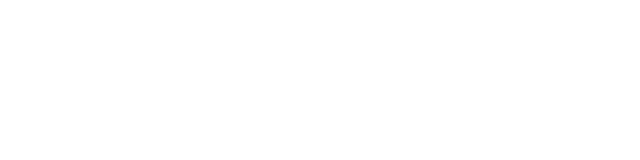
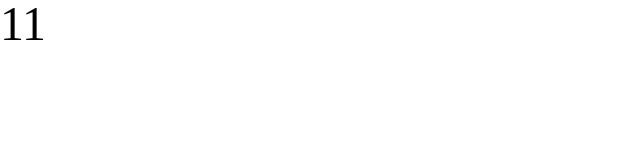
Before and after one commit to wangchenxixi/carriage-wheel, a Vue app: page /type in a window 1280 px wide. Shown: the top 160 px of the page, without its empty margins (0-640 px from the left). Built offline with nearby package versions, Linux system fonts and the light colour scheme.

Commit message:
详情页

```diff
--- a/src/router/index.ts
+++ b/src/router/index.ts
@@ -5,6 +5,7 @@ import Router from 'vue-router'
 import Home from '@/views/Home.vue'
 import Deatil from '@/views/Deatil.vue'
 import Question from '@/views/Question.vue'
+import Type from '@/views/Type.vue'
 Vue.use(Router)
 
 export default new Router({
@@ -25,6 +26,11 @@ export default new Router({
       path: '/question',
       name: 'question',
       component: Question
+    },
+    {
+      path: '/type',
+      name: 'type',
+      component: Type
     }
     // {
     //   path: '/about',
--- /dev/null
+++ b/src/views/Type.vue
@@ -0,0 +1,21 @@
+<template>
+  <div>
+    <div>11</div>
+  </div>
+</template>
+<script lang="ts">
+import Vue from "vue";
+import { mapActions, mapState } from "vuex";
+export default Vue.extend({
+  computed: {
+    ...mapState({
+      list: state => state.detail.userlist
+    })
+  },
+  methods: {
+    ...mapActions({
+      Setserinfo: "detail/Setserinfo"
+    })
+  }
+});
+</script>
```
Also changed, not shown: src/views/Question.vue (+3 -7 lines).
